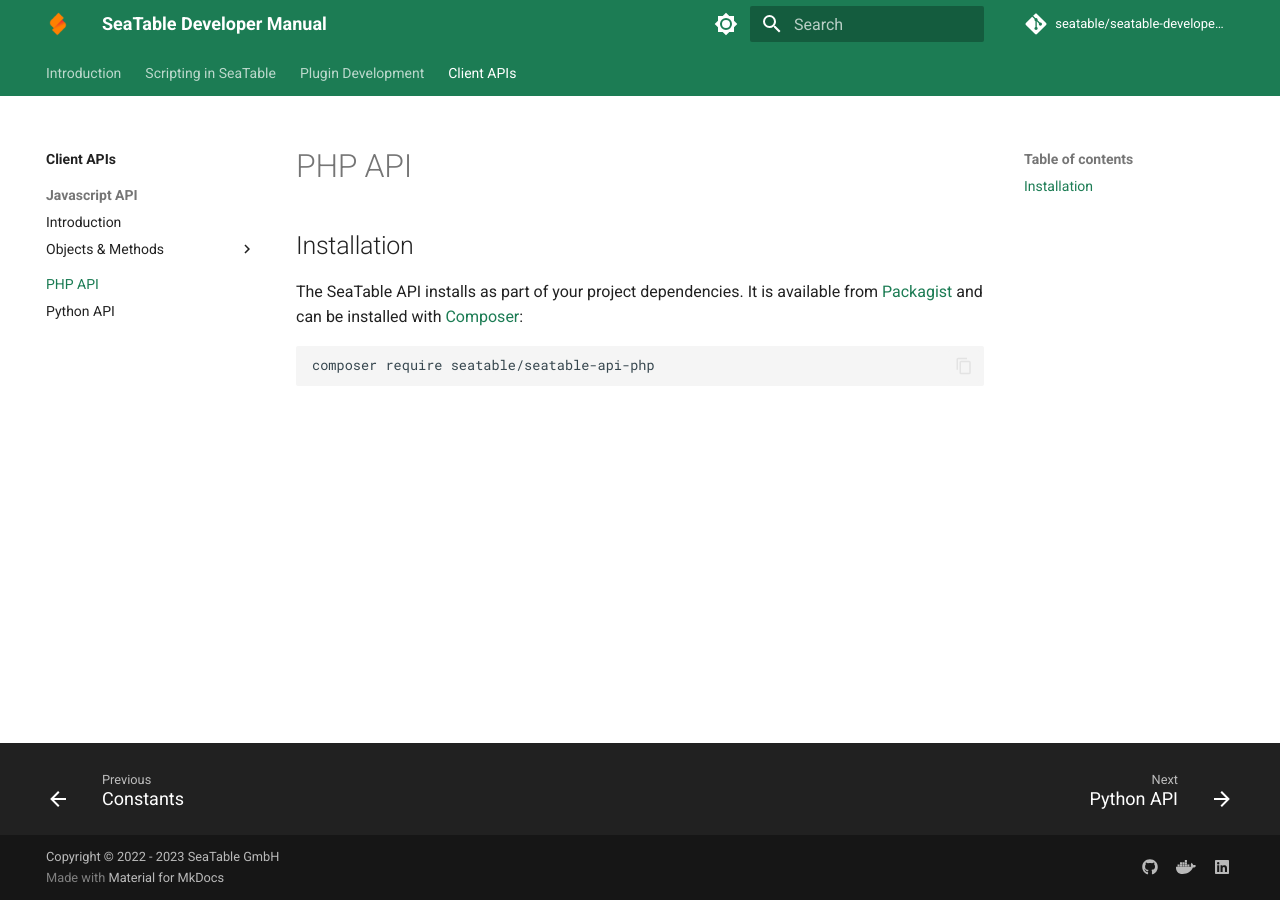
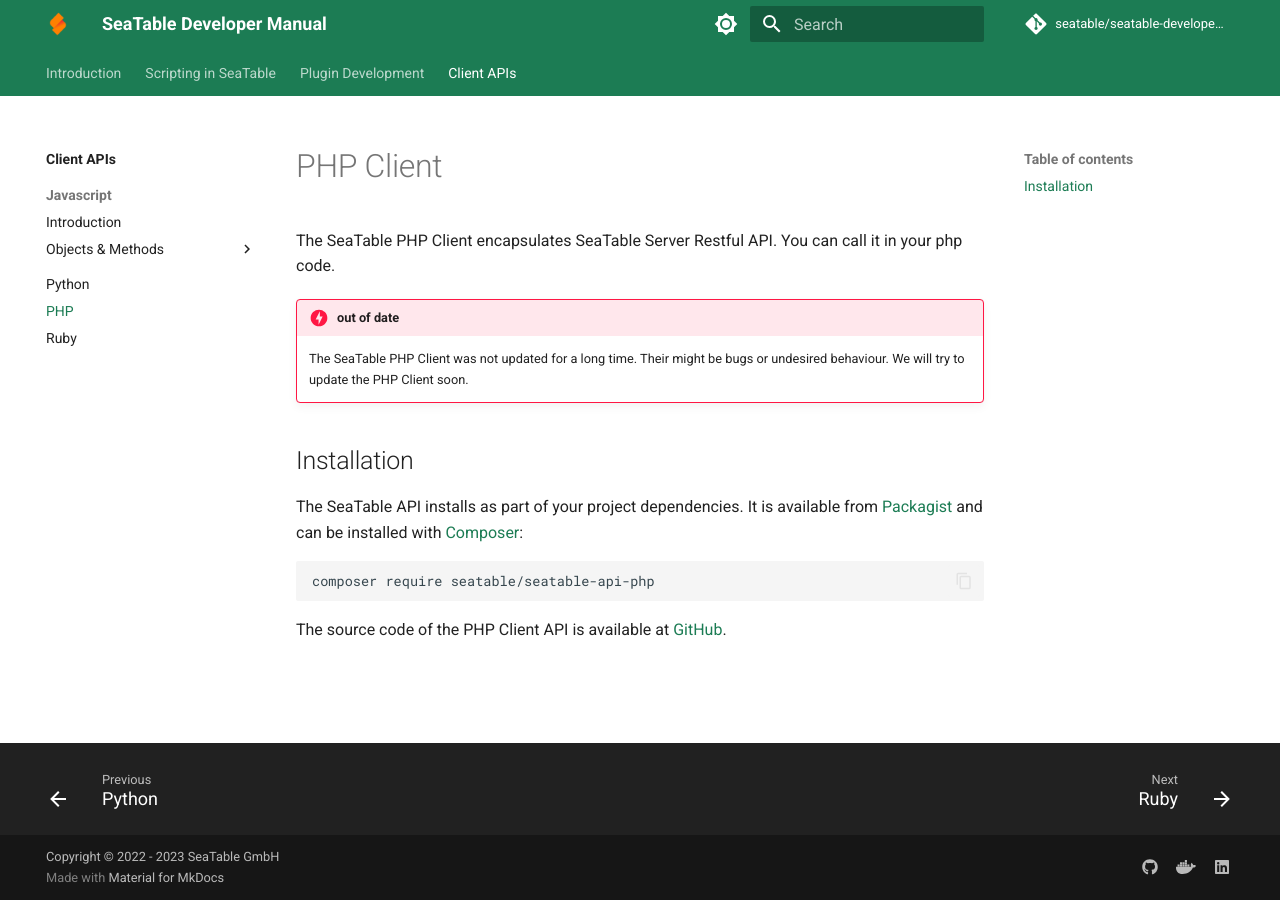
Before and after one commit to seatable/seatable-developer-docs, an MkDocs documentation site: the page built from docs/clients/php_api.md, in a window 1280 px wide. Built offline with MkDocs 1.6.1 and Material for MkDocs 9.7.7, drawn with Linux system fonts in a browser that asks for light colours; comment, search, counter and statistics services are not loaded.

Commit message:
further improvements client apis

````diff
--- a/docs/clients/php_api.md
+++ b/docs/clients/php_api.md
@@ -1,4 +1,10 @@
-# PHP API
+# PHP Client
+
+The SeaTable PHP Client encapsulates SeaTable Server Restful API. You can call it in your php code.
+
+!!! danger "out of date"
+
+    The SeaTable PHP Client was not updated for a long time. Their might be bugs or undesired behaviour. We will try to update the PHP Client soon.
 
 ## Installation
 
@@ -7,3 +13,5 @@ The SeaTable API installs as part of your project dependencies. It is available
 ```
 composer require seatable/seatable-api-php
 ```
+
+The source code of the PHP Client API is available at [GitHub](https://github.com/seatable/seatable-api-php).
--- a/mkdocs.yml
+++ b/mkdocs.yml
@@ -173,7 +173,7 @@ nav:
       - Available methods: plugins/methods.md
   - Client APIs:
       - clients/index.md
-      - Javascript API:
+      - Javascript:
           - Introduction: clients/javascript/javascript_api.md
           - Objects & Methods:
               - Metadata: clients/javascript/metadata.md
@@ -184,8 +184,9 @@ nav:
               - Links: clients/javascript/links.md
               - SQL: clients/javascript/sql_query.md
               - Constants: clients/javascript/constants.md
-      - PHP API: clients/php_api.md
-      - Python API: clients/python_api.md
+      - Python: clients/python_api.md
+      - PHP: clients/php_api.md
+      - Ruby: clients/ruby_api.md
 ## open topics:
 # social cards https://squidfunk.github.io/mkdocs-material/setup/setting-up-social-cards/
 # feedback integration: ...
````
Also changed, not shown: docs/clients/javascript/javascript_api.md (+2 -2 lines), docs/clients/python_api.md (+7 -1 lines), docs/clients/ruby_api.md (added, +5 -0 lines).
